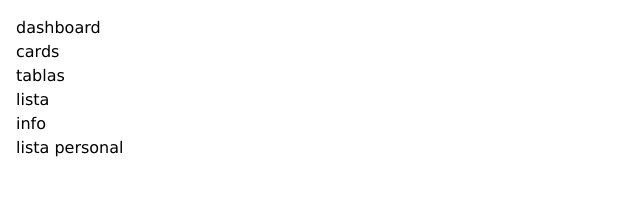
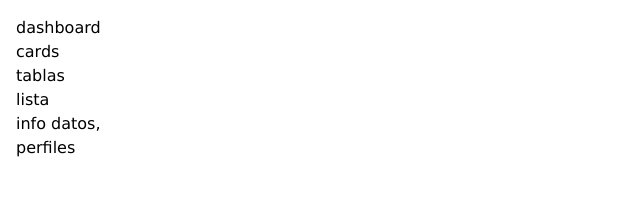
Before and after one commit to Ar4c3ly-R/FrontendAdmin, a React (Vite) app: page /home in a window 1280 px wide. Shown: the top 210 px of the page, without its empty margins (0-640 px from the left). Built offline with nearby package versions, Linux system fonts and the light colour scheme.

Commit message:
cambios article

```diff
--- a/src/components/Home.jsx
+++ b/src/components/Home.jsx
@@ -15,8 +15,8 @@ export const Home = () => {
             </main>
 
             <article>
-                <section>info</section>
-                <section>lista personal</section>
+                <section>info datos,</section>
+                <section>perfiles</section>
             </article>
         </div>
     </div>
```
